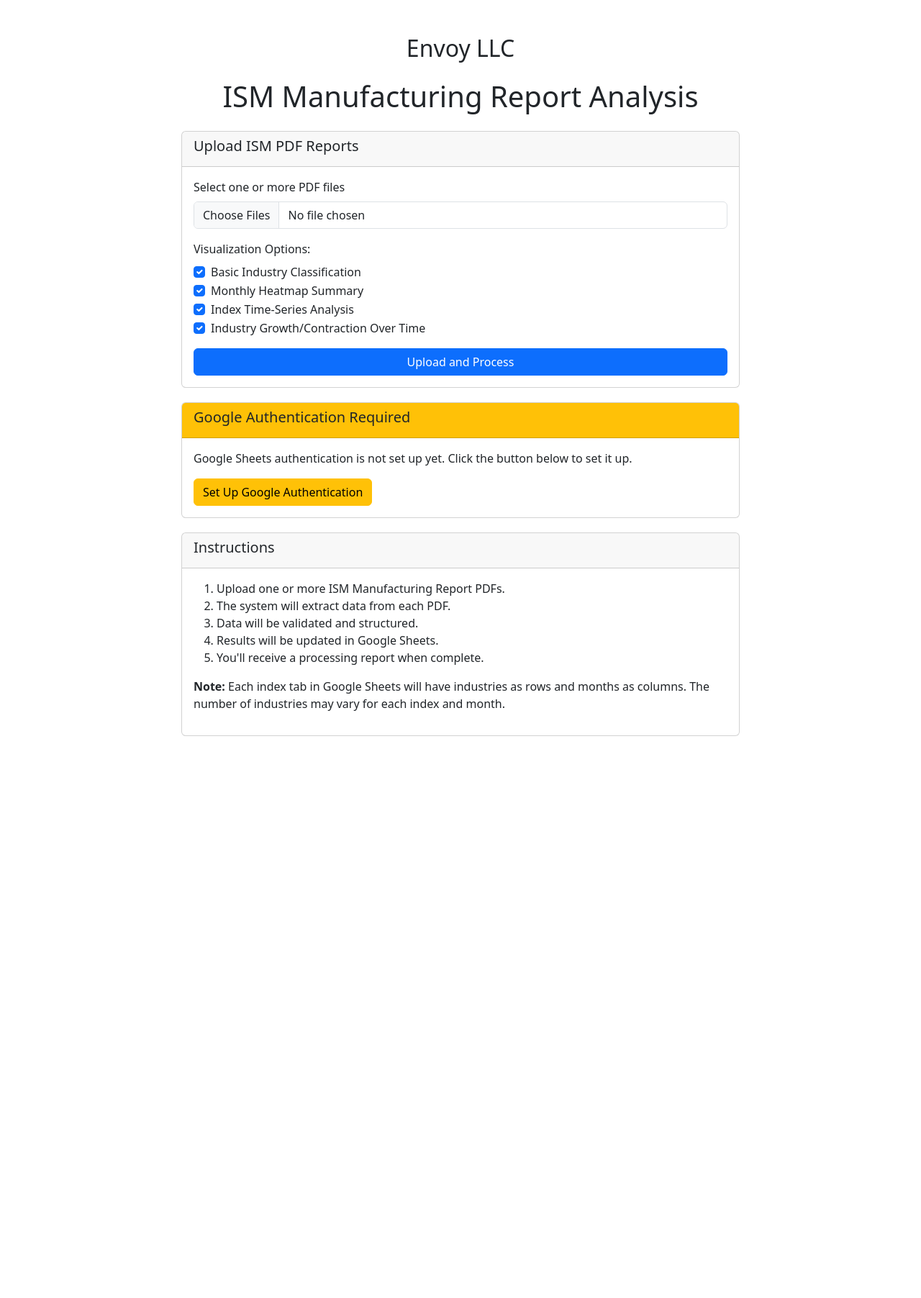
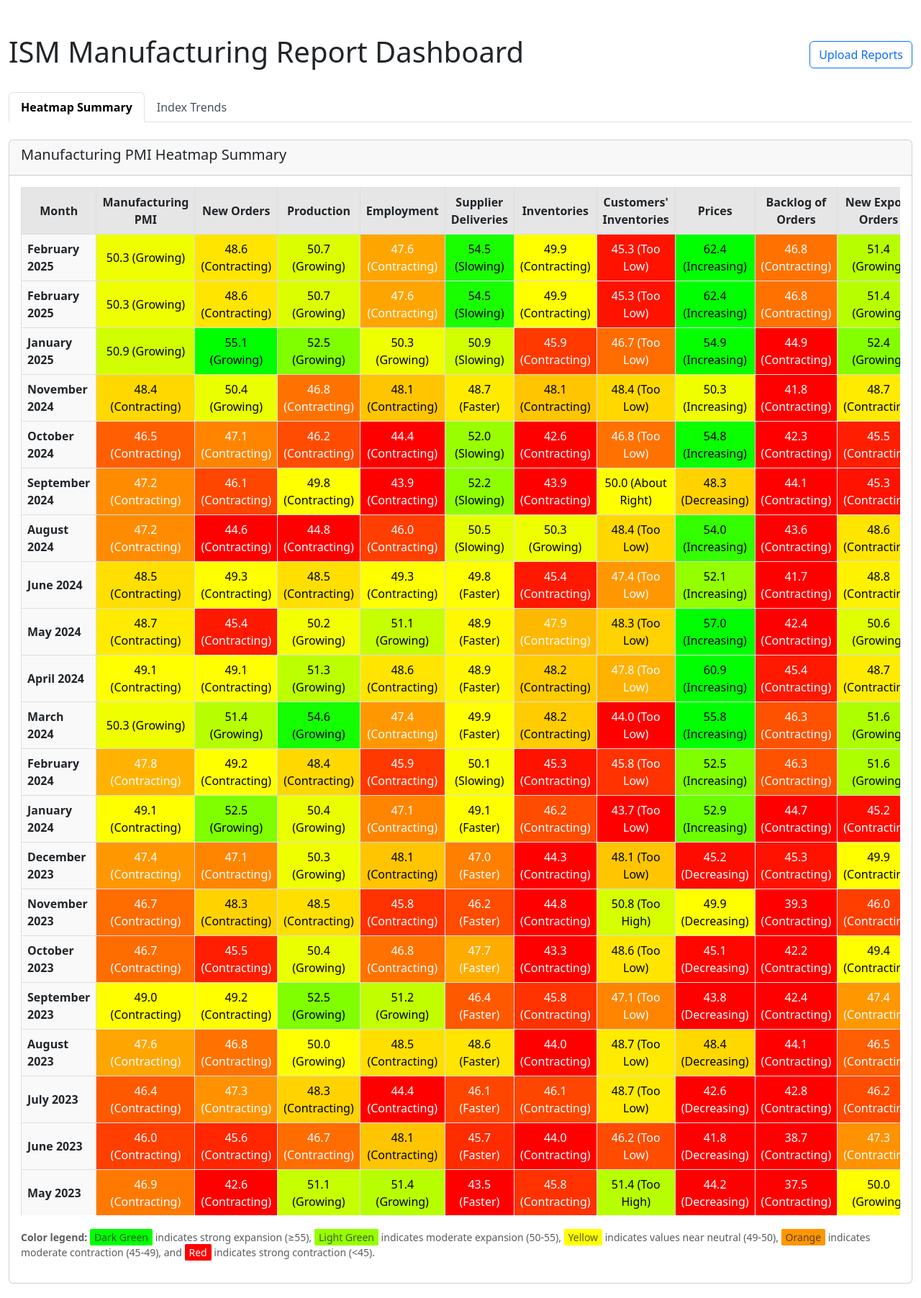
Before and after one commit to robertobuso/ism-report-analysis, a Flask app: page / in a window 1280 px wide. Shown: the whole page at 72% size. Before the commit the page ends 1023 px from the top, so only its background shows below. Run offline with Flask 3, Linux system fonts and the light colour scheme; data comes from the database, SQL or seed files in the repository; both versions use the stored data as it was after the commit; some libraries are stand-ins or nearby versions.

Commit message:
Fixing issue in upload pdf after UI enhancement

```diff
--- a/app.py
+++ b/app.py
@@ -2,6 +2,8 @@
 import tempfile
 import logging
 import sys
+import traceback
+from db_utils import initialize_database, get_pmi_data_by_month, get_index_time_series, get_industry_status_over_time, get_all_indices, get_all_report_dates
 
 # Create necessary directories first
 os.makedirs("logs", exist_ok=True)
@@ -44,27 +46,73 @@
 
 @app.route('/')
 def index():
+    try:
+        # Check if database is initialized and has data
+        has_data = False
+        try:
+            initialize_database()
+            dates = get_all_report_dates()
+            has_data = len(dates) > 0
+        except Exception as e:
+            logger.error(f"Error checking database: {str(e)}")
+
+        # If data exists, show dashboard; otherwise, show upload page
+        if has_data:
+            # Get data for dashboard
+            heatmap_data = get_pmi_data_by_month(24)  # Get last 24 months of data
+            indices = get_all_indices()
+            report_dates = get_all_report_dates()
+
+            return render_template('dashboard.html',
+                               heatmap_data=heatmap_data,
+                               indices=indices,
+                               report_dates=report_dates)
+        else:
+            # No data yet, redirect to upload page
+            return redirect(url_for('upload_view'))
+    except Exception as e:
+        logger.error(f"Error in index route: {str(e)}")
+        logger.error(traceback.format_exc())
+        # On error, fall back to the upload page
+        return redirect(url_for('upload_view'))
+
+@app.route('/upload', methods=['GET'])
+def upload_view():
     # Check if Google auth is set up
     google_auth_ready = os.path.exists('token.pickle')
-    return render_template('index.html', google_auth_ready=google_auth_ready)
+
+    # Check if database is initialized and has data
+    has_data = False
+    try:
+        initialize_database()
+        dates = get_all_report_dates()
+        has_data = len(dates) > 0
+    except Exception as e:
+        logger.error(f"Error checking database: {str(e)}")
+
+    return render_template('index.html',
+                          google_auth_ready=google_auth_ready,
+                          has_data=has_data)
 
 @app.route('/upload', methods=['POST'])
 def upload_file():
+    # This should be your original upload_file function
+    # Make sure to keep its full implementation intact
     # Check if Google auth is set up
     if not os.path.exists('token.pickle'):
         flash('Please set up Google Authentication first')
-        return redirect(url_for('index'))
+        return redirect(url_for('upload_view'))
 
     # Check if the post request has the file part
     if 'file' not in request.files:
         flash('No file part')
-        return redirect(request.url)
+        return redirect(url_for('upload_view'))
 
     files = request.files.getlist('file')
 
     if len(files) == 1 and files[0].filename == '':
         flash('No selected file')
-        return redirect(request.url)
+        return redirect(url_for('upload_view'))
 
     # Get visualization options
     visualization_types = request.form.getlist('visualization_types')
@@ -89,7 +137,7 @@
 
     if not saved_files:
         flash('No valid files uploaded')
-        return redirect(url_for('index'))
+        return redirect(url_for('upload_view'))
 
     # Store file paths in session
     session['files'] = saved_files
@@ -101,7 +149,7 @@
     files = session.get('files', [])
     if not files:
         flash('No files to process')
-        return redirect(url_for('index'))
+        return redirect(url_for('upload_view'))
 
     # Get visualization options from session (if available)
     visualization_options = session.get('visualization_options', None)
@@ -162,6 +210,7 @@
         except:
             pass
 
+    # Return results page which should then redirect to dashboard on success
     return render_template('results.html', results=results)
 
 @app.route('/setup-google')
@@ -202,6 +251,54 @@
 
     return redirect(url_for('index'))
 
+# Add this new route to your app.py file
+
+@app.route('/dashboard')
+def dashboard():
+    try:
+        # Get PMI heatmap data from database
+        heatmap_data = get_pmi_data_by_month(24)  # Get last 24 months of data
+
+        # Get all available indices
+        indices = get_all_indices()
+
+        # Get all report dates
+        report_dates = get_all_report_dates()
+
+        return render_template('dashboard.html',
+                               heatmap_data=heatmap_data,
+                               indices=indices,
+                               report_dates=report_dates)
+    except Exception as e:
+        logger.error(f"Error loading dashboard: {str(e)}")
+        logger.error(traceback.format_exc())
+        flash(f"Error loading dashboard: {str(e)}")
+        return redirect(url_for('upload_view'))
+
+@app.route('/api/index_trends/<index_name>')
+def get_index_trends(index_name):
+    try:
+        # Get time series data for the specified index (last 24 months)
+        time_series_data = get_index_time_series(index_name, 24)
+
+        # Return as JSON
+        return jsonify(time_series_data)
+    except Exception as e:
+        logger.error(f"Error getting index trends: {str(e)}")
+        return jsonify({"error": str(e)}), 500
+
+@app.route('/api/industry_status/<index_name>')
+def get_industry_status(index_name):
+    try:
+        # Get industry status data for the specified index (last 12 months)
+        industry_data = get_industry_status_over_time(index_name, 12)
+
+        # Return as JSON
+        return jsonify(industry_data)
+    except Exception as e:
+        logger.error(f"Error getting industry status: {str(e)}")
+        return jsonify({"error": str(e)}), 500
+
 @app.route('/health')
 def health():
     return jsonify({"status": "healthy"})
--- /dev/null
+++ b/templates/dashboard.html
@@ -0,0 +1,337 @@
+<!DOCTYPE html>
+<html>
+<head>
+    <title>Dashboard - ISM Report Analysis</title>
+    <meta name="viewport" content="width=device-width, initial-scale=1">
+    <link href="https://cdn.jsdelivr.net/npm/bootstrap@5.3.0/dist/css/bootstrap.min.css" rel="stylesheet">
+    <script src="https://cdn.jsdelivr.net/npm/chart.js"></script>
+    <style>
+        .container { max-width: 1200px; }
+        .mt-5 { margin-top: 3rem !important; }
+        .card { margin-bottom: 20px; }
+        .heatmap-table { width: 100%; border-collapse: collapse; }
+        .heatmap-table th, .heatmap-table td {
+            padding: 8px;
+            text-align: center;
+            border: 1px solid #ddd;
+        }
+        .heatmap-table th {
+            background-color: #e6e6e6;
+            position: sticky;
+            top: 0;
+            z-index: 10;
+        }
+        .heatmap-table th:first-child {
+            position: sticky;
+            left: 0;
+            z-index: 20;
+            background-color: #e6e6e6;
+        }
+        .heatmap-table td:first-child {
+            position: sticky;
+            left: 0;
+            z-index: 5;
+            background-color: #f9f9f9;
+            font-weight: bold;
+            text-align: left;
+        }
+        .heatmap-container {
+            max-height: 80vh; /* 80% of viewport height */
+            overflow-y: auto;
+            overflow-x: auto;
+            margin-bottom: 20px;
+            width: 100%;
+        }
+        .card {
+            width: 100%;
+        }
+        .container {
+            max-width: 1800px; /* Much wider container */
+        }
+        .nav-tabs .nav-link {
+            color: #495057;
+        }
+        .nav-tabs .nav-link.active {
+            font-weight: bold;
+        }
+    </style>
+</head>
+<body>
+    <div class="container mt-5">
+        <div class="d-flex justify-content-between align-items-center mb-4">
+            <h1>ISM Manufacturing Report Dashboard</h1>
+            <div>
+                <a href="{{ url_for('upload_view') }}" class="btn btn-outline-primary">Upload Reports</a>
+            </div>
+        </div>
+
+        {% with messages = get_flashed_messages() %}
+          {% if messages %}
+            {% for message in messages %}
+              <div class="alert alert-info">{{ message }}</div>
+            {% endfor %}
+          {% endif %}
+        {% endwith %}
+
+        <ul class="nav nav-tabs mb-4" id="dashboardTabs" role="tablist">
+            <li class="nav-item" role="presentation">
+                <button class="nav-link active" id="heatmap-tab" data-bs-toggle="tab" data-bs-target="#heatmap"
+                    type="button" role="tab" aria-controls="heatmap" aria-selected="true">
+                    Heatmap Summary
+                </button>
+            </li>
+            <li class="nav-item" role="presentation">
+                <button class="nav-link" id="trends-tab" data-bs-toggle="tab" data-bs-target="#trends"
+                    type="button" role="tab" aria-controls="trends" aria-selected="false">
+                    Index Trends
+                </button>
+            </li>
+        </ul>
+
+        <div class="tab-content" id="dashboardTabsContent">
+            <!-- Heatmap Tab -->
+            <div class="tab-pane fade show active" id="heatmap" role="tabpanel" aria-labelledby="heatmap-tab">
+                <div class="card">
+                    <div class="card-header">
+                        <h5>Manufacturing PMI Heatmap Summary</h5>
+                    </div>
+                    <div class="card-body">
+                        <div class="heatmap-container">
+                            <table class="heatmap-table">
+                                <thead>
+                                    <tr>
+                                        <th>Month</th>
+                                        {% for index in ['Manufacturing PMI', 'New Orders', 'Production', 'Employment',
+                                                       'Supplier Deliveries', 'Inventories', 'Customers\' Inventories',
+                                                       'Prices', 'Backlog of Orders', 'New Export Orders', 'Imports'] %}
+                                            <th>{{ index }}</th>
+                                        {% endfor %}
+                                    </tr>
+                                </thead>
+                                <tbody>
+                                    {% for data in heatmap_data %}
+                                    <tr>
+                                        <td>{{ data.month_year }}</td>
+                                        {% for index in ['Manufacturing PMI', 'New Orders', 'Production', 'Employment',
+                                                       'Supplier Deliveries', 'Inventories', 'Customers\' Inventories',
+                                                       'Prices', 'Backlog of Orders', 'New Export Orders', 'Imports'] %}
+                                            {% if index in data.indices %}
+                                                {% set value = data.indices[index].value %}
+                                                {% set direction = data.indices[index].direction %}
+
+                                                <!-- Calculate color based on the value using green-yellow-red gradient matching the screenshot -->
+                                                {% if value is defined %}
+                                                    {% if value|float >= 55 %}
+                                                        <!-- Bright green for high values (≥55) -->
+                                                        {% set r = 0 %}
+                                                        {% set g = 255 %}
+                                                        {% set b = 0 %}
+                                                    {% elif value|float >= 50 %}
+                                                        <!-- Gradient from yellow to green (50-55) -->
+                                                        {% set ratio = (value|float - 50) / 5 %}  <!-- 0 at 50, 1 at 55 -->
+                                                        {% set r = (255 - (255 * ratio))|int %}
+                                                        {% set g = 255 %}
+                                                        {% set b = 0 %}
+                                                    {% elif value|float >= 49 %}
+                                                        <!-- Yellow for values near 50 (49-50) -->
+                                                        {% set r = 255 %}
+                                                        {% set g = 255 %}
+                                                        {% set b = 0 %}
+                                                    {% elif value|float >= 45 %}
+                                                        <!-- Gradient from red to yellow (45-49) -->
+                                                        {% set ratio = (value|float - 45) / 4 %}  <!-- 0 at 45, 1 at 49 -->
+                                                        {% set r = 255 %}
+                                                        {% set g = (255 * ratio)|int %}
+                                                        {% set b = 0 %}
+                                                    {% else %}
+                                                        <!-- Bright red for low values (<45) -->
+                                                        {% set r = 255 %}
+                                                        {% set g = 0 %}
+                                                        {% set b = 0 %}
+                                                    {% endif %}
+
+                                                    <!-- Set text color based on background brightness -->
+                                                    {% if (r * 0.299 + g * 0.587 + b * 0.114) > 150 %}
+                                                        {% set textColor = 'black' %}
+                                                    {% else %}
+                                                        {% set textColor = 'white' %}
+                                                    {% endif %}
+                                                {% else %}
+                                                    {% set r = 200 %}
+                                                    {% set g = 200 %}
+                                                    {% set b = 200 %}
+                                                    {% set textColor = 'black' %}
+                                                {% endif %}
+
+                                                <!-- Dark text for light backgrounds, light text for dark backgrounds -->
+                                                {% set textColor = 'black' if value >= 48 else 'white' %}
+
+                                                <td style="background-color: rgb({{ r }}, {{ g }}, {{ b }}); color: {{ textColor }}">
+                                                    {{ value }} ({{ direction }})
+                                                </td>
+                                            {% else %}
+                                                <td>N/A</td>
+                                            {% endif %}
+                                        {% endfor %}
+                                    </tr>
+                                    {% endfor %}
+                                </tbody>
+                            </table>
+                        </div>
+                        <p class="text-muted small">
+                            <strong>Color legend:</strong>
+                            <span style="background-color: rgb(0, 255, 0); padding: 2px 6px; border-radius: 2px;">Dark Green</span> indicates strong expansion (≥55),
+                            <span style="background-color: rgb(150, 255, 0); padding: 2px 6px; border-radius: 2px;">Light Green</span> indicates moderate expansion (50-55),
+                            <span style="background-color: rgb(255, 255, 0); padding: 2px 6px; border-radius: 2px;">Yellow</span> indicates values near neutral (49-50),
+                            <span style="background-color: rgb(255, 150, 0); padding: 2px 6px; border-radius: 2px;">Orange</span> indicates moderate contraction (45-49), and
+                            <span style="background-color: rgb(255, 0, 0); padding: 2px 6px; border-radius: 2px; color: white;">Red</span> indicates strong contraction (<45).
+                        </p>
+                    </div>
+                </div>
+            </div>
+
+            <!-- Trends Tab -->
+            <div class="tab-pane fade" id="trends" role="tabpanel" aria-labelledby="trends-tab">
+                <div class="card">
+                    <div class="card-header">
+                        <h5>Manufacturing PMI Trends</h5>
+                    </div>
+                    <div class="card-body">
+                        <div class="row">
+                            <div class="col-md-4 mb-3">
+                                <label for="indexSelect" class="form-label">Select Index:</label>
+                                <select class="form-select" id="indexSelect">
+                                    {% for index in indices %}
+                                        <option value="{{ index }}">{{ index }}</option>
+                                    {% endfor %}
+                                </select>
+                            </div>
+                        </div>
+                        <div style="height: 400px;">
+                            <canvas id="trendChart"></canvas>
+                        </div>
+                    </div>
+                </div>
+            </div>
+        </div>
+    </div>
+
+    <script src="https://cdn.jsdelivr.net/npm/bootstrap@5.3.0/dist/js/bootstrap.bundle.min.js"></script>
+    <script>
+        document.addEventListener('DOMContentLoaded', function() {
+            // Fetch initial trend data when page loads
+            const indexSelect = document.getElementById('indexSelect');
+            if (indexSelect) {
+                fetchTrendData(indexSelect.value);
+
+                // Update chart when index selection changes
+                indexSelect.addEventListener('change', function() {
+                    fetchTrendData(this.value);
+                });
+            }
+        });
+
+        let trendChart = null;
+
+        function fetchTrendData(indexName) {
+            fetch(`/api/index_trends/${encodeURIComponent(indexName)}`)
+                .then(response => response.json())
+                .then(data => {
+                    renderTrendChart(data, indexName);
+                })
+                .catch(error => {
+                    console.error('Error fetching trend data:', error);
+                });
+        }
+
+        function renderTrendChart(data, indexName) {
+            const ctx = document.getElementById('trendChart').getContext('2d');
+
+            // Destroy previous chart if it exists
+            if (trendChart) {
+                trendChart.destroy();
+            }
+
+            // Prepare data for chart
+            const labels = data.map(item => item.month_year);
+            const values = data.map(item => item.index_value);
+            const directions = data.map(item => item.direction);
+
+            // Create color array based on values (above/below 50)
+            const backgroundColors = values.map(value =>
+                value >= 50 ? 'rgba(75, 192, 192, 0.2)' : 'rgba(255, 99, 132, 0.2)'
+            );
+            const borderColors = values.map(value =>
+                value >= 50 ? 'rgba(75, 192, 192, 1)' : 'rgba(255, 99, 132, 1)'
+            );
+
+            // Create chart
+            trendChart = new Chart(ctx, {
+                type: 'line',
+                data: {
+                    labels: labels,
+                    datasets: [{
+                        label: indexName,
+                        data: values,
+                        borderColor: 'rgba(54, 162, 235, 1)',
+                        backgroundColor: 'rgba(54, 162, 235, 0.1)',
+                        tension: 0.2,
+                        pointBackgroundColor: borderColors,
+                        pointBorderColor: '#fff',
+                        pointRadius: 6,
+                        fill: true
+                    }]
+                },
+                options: {
+                    responsive: true,
+                    maintainAspectRatio: false,
+                    plugins: {
+                        tooltip: {
+                            callbacks: {
+                                label: function(context) {
+                                    const index = context.dataIndex;
+                                    return `Value: ${values[index]} (${directions[index]})`;
+                                }
+                            }
+                        },
+                        annotation: {
+                            annotations: {
+                                line1: {
+                                    type: 'line',
+                                    yMin: 50,
+                                    yMax: 50,
+                                    borderColor: 'rgba(0, 0, 0, 0.5)',
+                                    borderWidth: 2,
+                                    borderDash: [6, 6],
+                                    label: {
+                                        content: 'Expansion/Contraction Line (50)',
+                                        enabled: true,
+                                        position: 'start'
+                                    }
+                                }
+                            }
+                        }
+                    },
+                    scales: {
+                        y: {
+                            beginAtZero: false,
+                            min: Math.max(30, Math.min(...values) - 5),
+                            max: Math.min(70, Math.max(...values) + 5),
+                            title: {
+                                display: true,
+                                text: 'Index Value'
+                            }
+                        },
+                        x: {
+                            title: {
+                                display: true,
+                                text: 'Month'
+                            }
+                        }
+                    }
+                }
+            });
+        }
+    </script>
+</body>
+</html>
--- a/templates/index.html
+++ b/templates/index.html
@@ -12,8 +12,12 @@
 </head>
 <body>
     <div class="container mt-5">
-        <h2 class="text-center mb-4">Envoy LLC</h2>
-        <h1 class="text-center mb-4">ISM Manufacturing Report Analysis</h1>
+        <div class="d-flex justify-content-between align-items-center mb-4">
+            <h1 class="text-center">ISM Manufacturing Report Analysis</h1>
+            <div>
+                <a href="{{ url_for('index') }}" class="btn btn-primary">View Dashboard</a>
+            </div>
+        </div>
 
         {% with messages = get_flashed_messages() %}
           {% if messages %}
@@ -90,6 +94,9 @@
                     <li>Data will be validated and structured.</li>
                     <li>Results will be updated in Google Sheets.</li>
                     <li>You'll receive a processing report when complete.</li>
+                    {% if has_data %}
+                    <li>View the <a href="{{ url_for('dashboard') }}">Dashboard</a> to see visualizations of the processed data.</li>
+                    {% endif %}
                 </ol>
                 <p><strong>Note:</strong> Each index tab in Google Sheets will have industries as rows and months as columns. The number of industries may vary for each index and month.</p>
             </div>
```
Also changed, not shown: templates/results.html (+27 -2 lines), ism_data.db.
